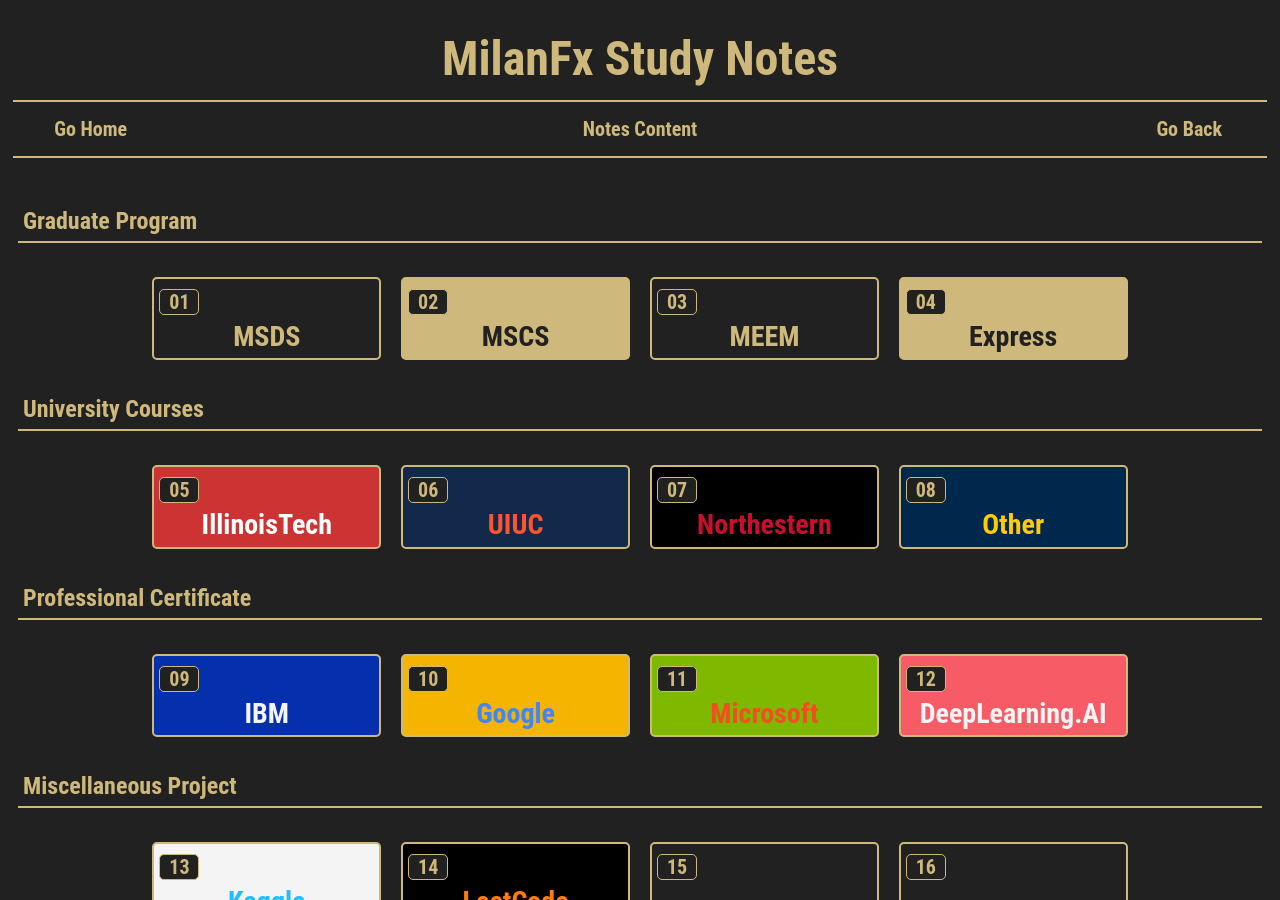
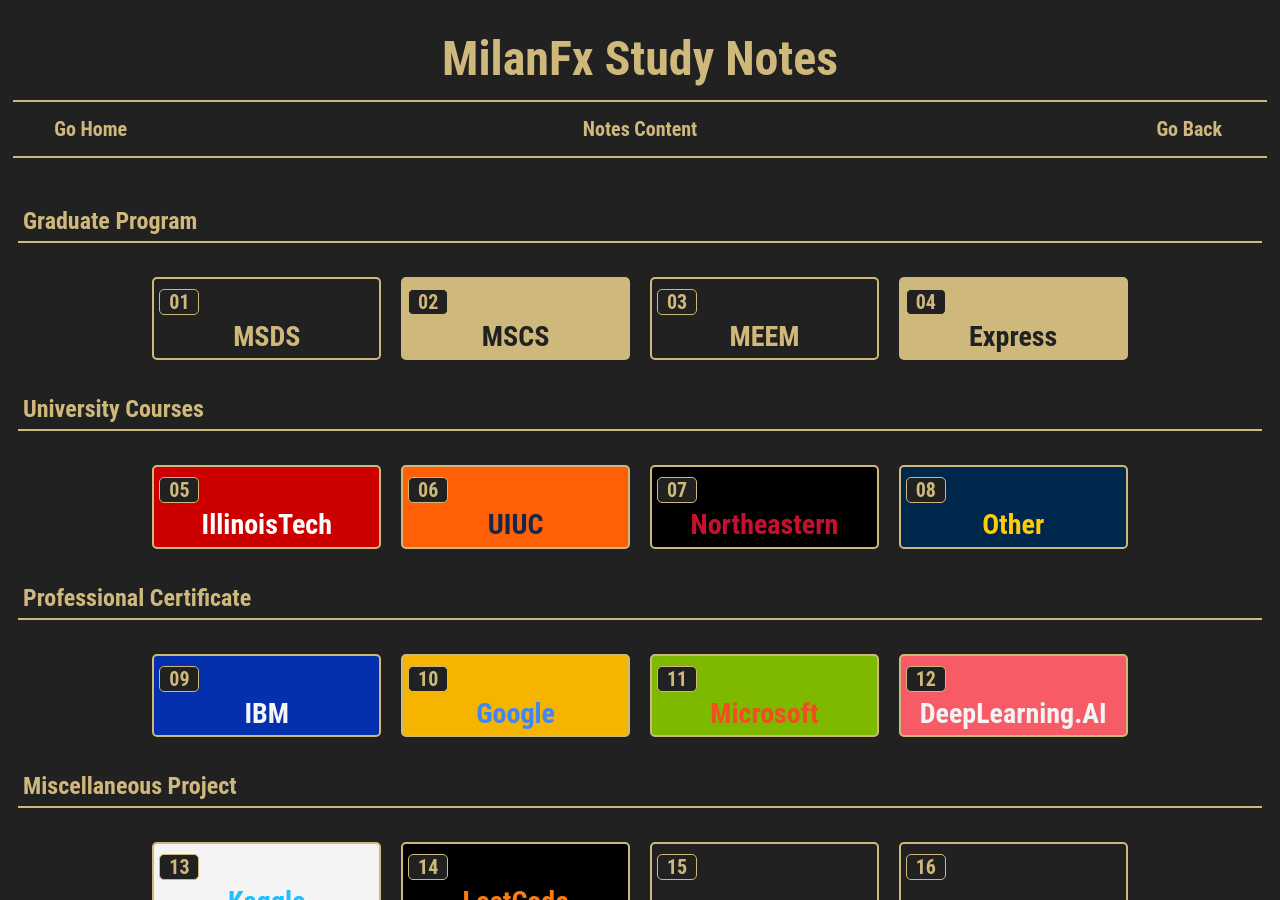
Before and after one commit to milanfx/milanfx.github.io, a Jekyll site: the page built from index.md, in a window 1280 px wide and 900 px high. Built offline with Jekyll 4.4.1, drawn with Linux system fonts in a browser that asks for light colours.

Commit message:
Update index.md

```diff
--- a/index.md
+++ b/index.md
@@ -23,9 +23,9 @@
     <div class="btn name">University Courses</div><br>
     <div class="block" style="grid-template-columns: 1fr 2fr 2fr 2fr 2fr 1fr;">
       <a href="/#/"           class="btn empty">-<br>-</a>
-      <a href="/#/" class="btn boxout" style="background-color:#CC3333; color:#FFFFFF;"><span class="btn boxin">05</span>IllinoisTech<br></a>
-      <a href="/#/" class="btn boxout" style="background-color:#13294B; color:#FF552E;"><span class="btn boxin">06</span>UIUC<br></a>
-      <a href="/#/" class="btn boxout" style="background-color:#000000; color:#C8102E;"><span class="btn boxin">07</span>Northestern<br></a>
+      <a href="/#/" class="btn boxout" style="background-color:#CC0000; color:#FFFFFF;"><span class="btn boxin">05</span>IllinoisTech<br></a>
+      <a href="/#/" class="btn boxout" style="background-color:#FF5F05; color:#13294B;"><span class="btn boxin">06</span>UIUC<br></a>
+      <a href="/#/" class="btn boxout" style="background-color:#000000; color:#C8102E;"><span class="btn boxin">07</span>Northeastern<br></a>
       <a href="/#/" class="btn boxout" style="background-color:#00274C; color:#FFCB05;"><span class="btn boxin">08</span>Other</a>
       <a href="/#/"           class="btn empty">-<br>-</a>
     </div>
```
